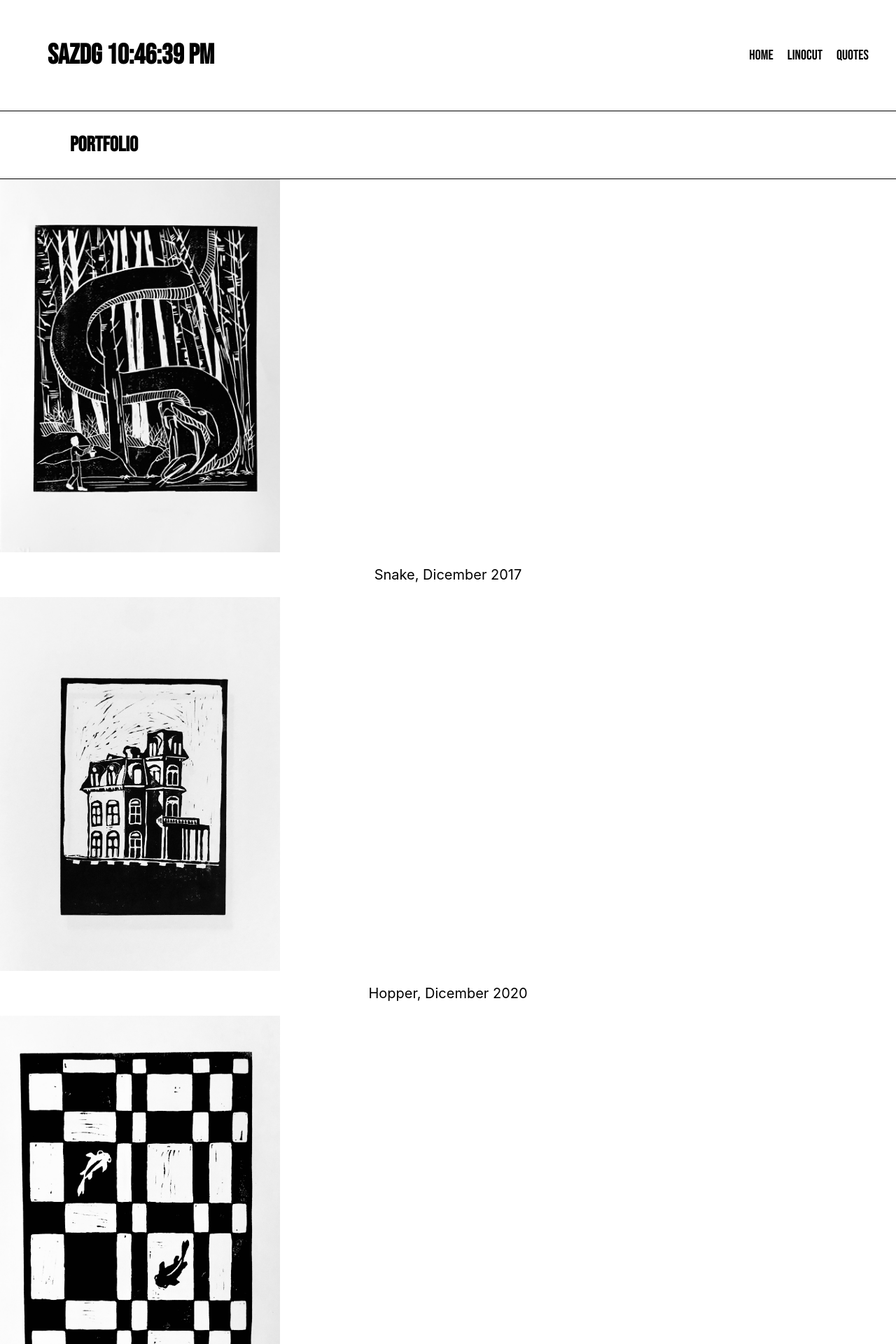
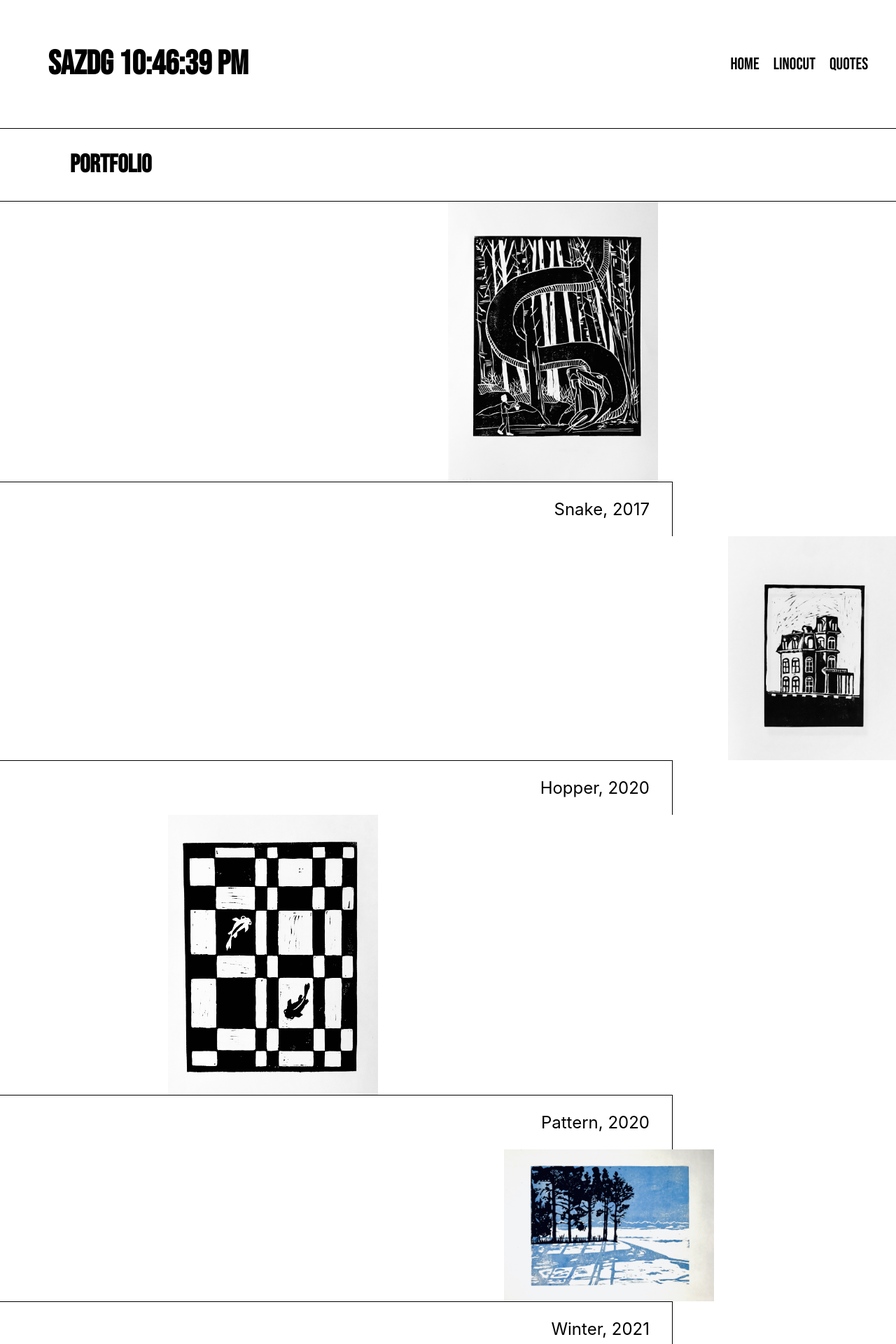
Before and after one commit to sazdg/RPortfolio, a React (Create React App) app: page /Linocut in a window 1280 px wide. Shown: the top 1920 px of the page at 70% size. Built offline with nearby package versions, Linux system fonts and the light colour scheme.

Commit message:
Linocut page update,

```diff
--- a/src/App.css
+++ b/src/App.css
@@ -115,30 +115,31 @@ ul.noToggle {
   font-family: "BebasneueRegular";
 }
 
+/*IMAGES----------------------------------------*/
 img {
-  display: flex;
   max-width: 100%;
 }
-
+.DivImages { /*div delle immagini linocut e illustrations*/
+  display: flex;
+}
 article.Img {
   display: flex;
   justify-content: space-between;
   flex-direction: column;
 }
-.Img {
-  display: flex;
-}
 .ImgHome{
   display: flex;
   justify-content: center;
-  flex-wrap: nowrap;
-  padding-top: 0px;
+  border-style: none;
 }
-a.Image {
-  display: flex;
-  width: 50%;
+div.Label {
+  width: 70%;
+  padding: 0px 2rem;
+  text-align: right;
+  border-top: 1px solid #000;
+  border-right: 1px solid #000;
 }
-
+/*----------IMAGES-------------------------------------*/
 
 .Contact {
   background-color: #c0d1f7;
@@ -206,7 +207,7 @@ img.photo { /*social network footer*/
 
 
 
-@media only screen and (max-width: 400px){/*IPHONE 5*/
+@media only screen and (max-width: 480px){/*IPHONE 5*/
 
   .Logo {
     padding-left: 1.5rem;
@@ -226,7 +227,7 @@ img.photo { /*social network footer*/
 
 }
 
-@media only screen and (min-width: 800px) and (max-width: 1024px){/*IPAD*/
+@media only screen and (min-width: 768px) and (max-width: 1280px){/*IPAD*/
   body {
     font-size: x-large;
   }
--- a/src/App.js
+++ b/src/App.js
@@ -22,19 +22,23 @@ function App() {
 
 
       <Switch>
-          <Route path="/Home">
+          <Route exact path="/RPortfolio">
+            <Linocut />
+          </Route>
+
+          <Route exact path="/">
             <Home />
           </Route>
 
-        <Route path="/Linocut">
+        <Route exact path="/Linocut">
           <Linocut />
         </Route>
 
-        <Route path="/Illustrations">
+        <Route exact path="/Illustrations">
           <Illustrations />
         </Route>
 
-          <Route path="/Contactform">
+          <Route exact path="/Contactform">
             <Contactform />
           </Route>
 
--- a/src/Home.js
+++ b/src/Home.js
@@ -14,10 +14,10 @@ function Home() {
                 <Title label={'HOME'} />
             </article>
             <article className="ImgHome">
-                <Link className="Img" to="/Linocut" >
+                <Link className="ImgHome" to="/Linocut" >
                     <Images name={snake} />
                 </Link>
-                <Link className="Img" to="/Illustrations" >
+                <Link className="ImgHome" to="/Illustrations" >
                     <Images name={theoffice}  />
                 </Link>
             </article>
--- a/src/Linocut.js
+++ b/src/Linocut.js
@@ -18,14 +18,26 @@ function Linocut() {
                 <Title label={'PORTFOLIO'} />
             </article>
             <article className="Img">
-                <Images name={snake} size={'400'} />
-                <Label label={'Snake, Dicember 2017'} />
-                <Images name={hopper} size={'400'} />
-                <Label label={'Hopper, Dicember 2020'} />
-                <Images name={pattern} size={'400'} />
-                <Label label={'Pattern, Dicember 2020'} />
-                <Images name={winter} size={'400'} />
-                <Label label={'Winter, January 2021'} />
+                <span style={{ marginLeft: '40rem' }}>
+                    <Images name={snake} size={'300'} />
+                </span>
+                <Label label={'Snake, 2017'} />
+
+                <span style={{ marginLeft: '65rem' }}>
+                    <Images name={hopper} size={'300'} />
+                </span>
+                <Label label={'Hopper, 2020'} />
+
+                <span style={{ marginLeft: '15rem' }}>
+                    <Images name={pattern} size={'300'} />
+                </span>
+                <Label label={'Pattern, 2020'} />
+
+                <span style={{ marginLeft: '45rem' }}>
+                    <Images name={winter} size={'300'} />
+                </span>
+                <Label label={'Winter, 2021'} />
+
             </article>
         </div>
     );
--- a/src/components/Footer.js
+++ b/src/components/Footer.js
@@ -19,8 +19,10 @@ class Footer extends Component {
 
                 <p>
                     <Link to="/Contactform"
-                    style={{color: '#fff'}}>Contact Form</Link>
+                    style={{color: '#fff', textDecoration: 'underline'}}>
+                    Contact Form</Link>
                 </p>
+                <a href="https://stackoverflow.com/questions/39910041/how-to-route-without-reloading-the-whole-page" style={{ color: 'red', textDecoration: 'underline'}}>LINK PER IL REFRESH DELLE PAGINE</a>
                 <p>Italy</p>
                 <p>© 2021 Sara De Grandis</p>
 
--- a/src/components/Images.js
+++ b/src/components/Images.js
@@ -11,7 +11,7 @@ class Images extends Component {
 
     render() {
         return (
-            <div className="Image">
+            <div className="DivImages">
                 <img src={this.props.name} width={this.props.size} alt={this.props.name} />
             </div>
 
--- a/src/components/Label.js
+++ b/src/components/Label.js
@@ -1,14 +1,12 @@
 import React, { Component } from 'react';
 import '../App.css';
-import Images from "./Images.js";
 
 class Label extends Component {
 
 
     render() {
         return (
-            <div className="Image">
-                <Images />
+            <div className="Label">
                 <p>{this.props.label}</p>
             </div>
 
--- a/src/components/Logo.js
+++ b/src/components/Logo.js
@@ -1,5 +1,6 @@
 import React, { Component } from 'react';
 import Nav from "./Nav.js";
+import { Link } from 'react-router-dom';
 
 class Logo extends Component {
     constructor(props){
@@ -26,9 +27,9 @@ class Logo extends Component {
     render(){
         return(
             <div className="App-logo">
-                <a href="index.js">
+                <Link to="/">
                     <span className="Logo">SAZDG {this.state.date.toLocaleTimeString()}</span>
-                </a>
+                </Link>
                 <Nav />
             </div>
 
--- a/src/components/Nav.js
+++ b/src/components/Nav.js
@@ -17,7 +17,7 @@ class Nav extends Component {
                 <span>
                     <ul className="noToggle">
                         <li className="nav-link">
-                            <Link to="/Home">Home</Link>
+                            <Link to="/">Home</Link>
                         </li>
                         <li className="nav-link">
                             <Link to="/Linocut">Linocut</Link>
--- a/src/components/Notes.js
+++ b/src/components/Notes.js
@@ -7,10 +7,8 @@ class Notes extends Component {
         return (
             <div className="Notes">
                 <span>TO DO LIST:<br/>
-                - sistemare le posizioni delle foto <br/>
                 - cambiare colori al form, magari qualcosa tipo SexOnTheBeach, o giallo magari<br/>
                 -le misure delle illustrazioni da fare quadrate, forse tutte su illusrtato <br/>
-                -nella pagina home creare due immagini dalle stesse dimensioni così non si rubano lo spazio<br/>
                 - la pagina form non fa refresh
                 </span>
             </div>
```
